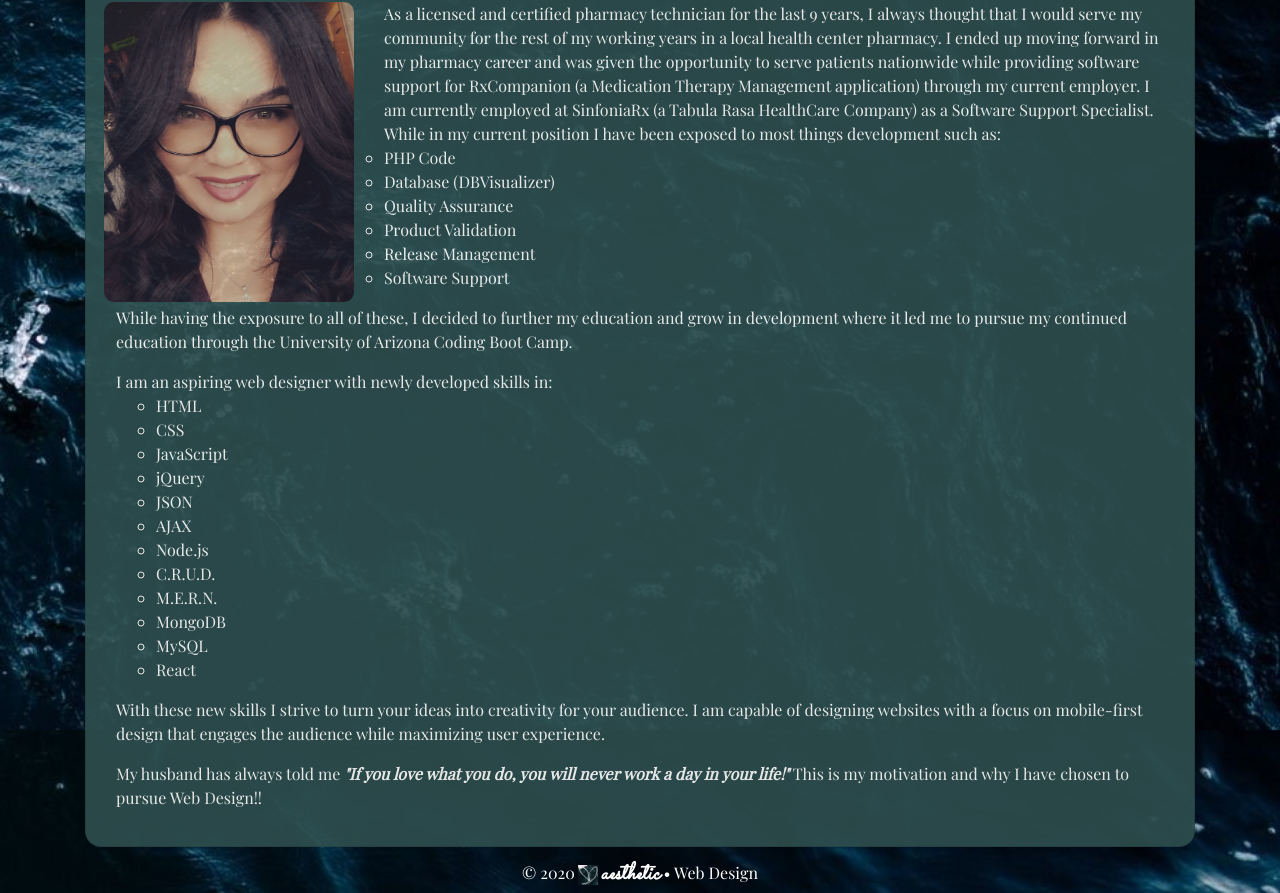
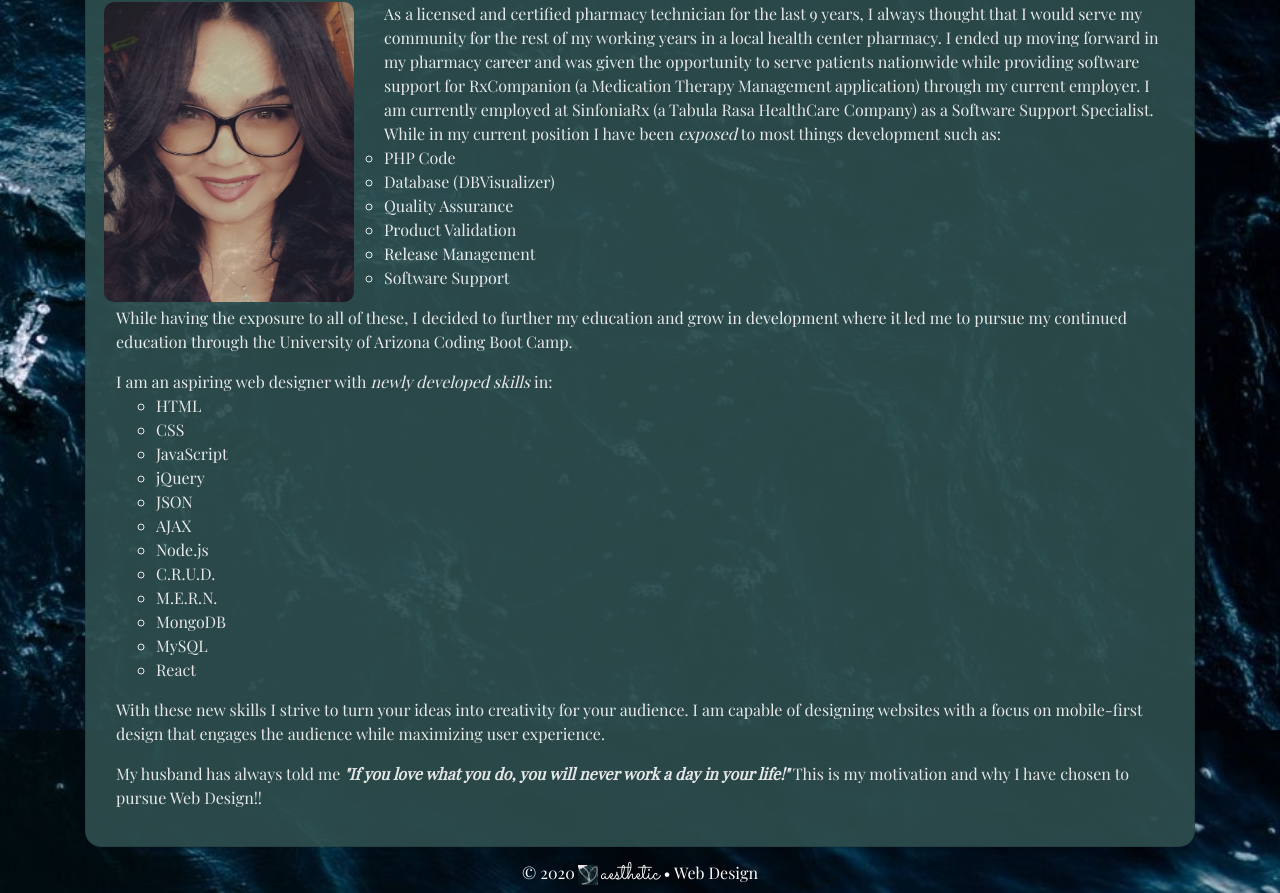
Before and after one commit to jpino7/My-Portfolio, a React (Create React App) app: page / in a window 1280 px wide. Shown: the part 560-1453 px from the top of the page. Built offline with nearby package versions, Linux system fonts and the light colour scheme; a web font is replaced by a local one.

Commit message:
Modified/AboutCard.js&AboutCard.css

```diff
--- a/src/components/AboutCard/AboutCard.js
+++ b/src/components/AboutCard/AboutCard.js
@@ -25,7 +25,7 @@ function AboutCard() {
                             employed at <a href='https://www.sinfoniarx.com/'>SinfoniaRx</a> <a href='https://www.tabularasahealthcare.com/'>(a Tabula Rasa HealthCare Company) </a>
                             as a Software Support
                             Specialist. While in my current position I have been
-                            exposed to most things development such as:
+                            <span className="exposed"> exposed</span> to most things development such as:
 
                             <ul>
                                 <li>PHP Code</li>
@@ -41,7 +41,7 @@ function AboutCard() {
                             where it led me to pursue my continued
                             education through the University of Arizona Coding Boot Camp.</p>
 
-                            <p>I am an aspiring web designer with newly developed skills in:
+                            <p>I am an aspiring web designer with <span className="skills"> newly developed skills</span> in:
 
                             <ul>
                                 <li>HTML</li>
@@ -62,7 +62,7 @@ function AboutCard() {
                             your audience. I am capable of designing websites with a focus on mobile-first design that engages the
                             audience while maximizing user experience.</p>
 
-                            <p>My husband has always told me <span>"If you love what you do, you will never work a day in your
+                            <p>My husband has always told me <span className="motivation">"If you love what you do, you will never work a day in your
                             life!"</span> This is my motivation and why I have chosen to pursue Web Design!!</p>
                         </section>
                     </Card.Body >
--- a/src/styles/AboutCard.css
+++ b/src/styles/AboutCard.css
@@ -31,7 +31,11 @@ section {
     font-weight: lighter;
   }
 
-span {
+ .exposed, .skills {
+    font-style: italic;
+  }
+
+.motivation {
     font-weight: bold;
     font-style: italic;
   }
```
